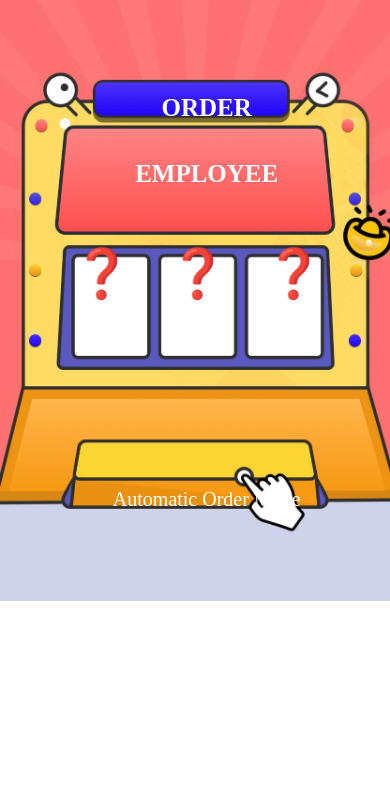
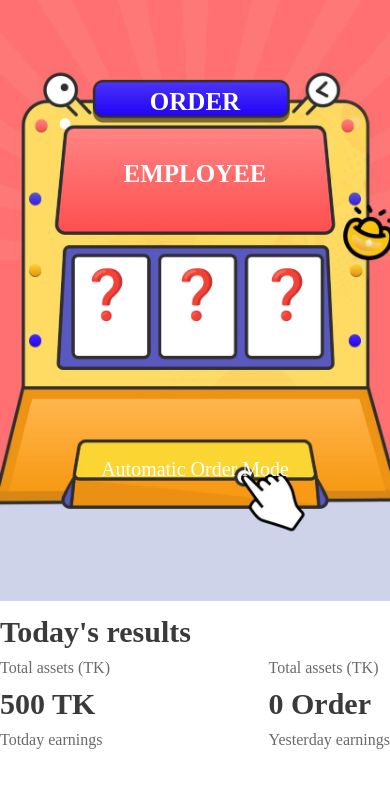
Before and after one commit to ismailhaque/spin, a plain HTML site: page index.html in a window 390 px wide. Drawn offline with Linux system fonts and the light colour scheme.

Commit message:
project complated

```diff
--- a/css/responsive.css
+++ b/css/responsive.css
@@ -1,29 +1,41 @@
 @media screen and (max-width: 400px) {
     .orderBtn {
-        left: 53%;
+        top: 88px;
+        left: 50%;
     }
     .employBtn {
-        left: 53%;
+        left: 50%;
+        top: 160px;
     }
     .automatic-order {
         width: 100%;
-        transform: translate(-39%, 0);
-        top: 488px;
-        left: 42%;
+        transform: translate(-50%, 0);
+        top: 458px;
+        left: 50%;
         font-size: 20px;
+    }
+
+    .door {
+        width: 50px;
+        height: 80px;
+        overflow: hidden;
+        border-radius: 1ex;
+        margin: 20px;
+        margin-top: -350px;
+        padding-left: 2px;
     }
 }
 
 @media screen and (max-width: 375px) {
     .orderBtn {
-        transform: translate(-56%, -50%);
-        left: 51%;
-        top: 19%;
+    transform: translate(-50%, -50%);
+    left: 50%;
+    top: 95px;
     }
     .employBtn {
-        transform: translate(-49%, -50%);
+        transform: translate(-50%, -50%);
         left: 50%;
-        top: 30%;
+        top: 160px;
     }
     .door {
         margin: 18px;
@@ -33,7 +45,7 @@
     .automatic-order {
         width: 100%;
         transform: translate(-50%, -50%);
-        top: 88%;
+        top: 440px;
         left: 50%;
         font-size: 20px;
     }
@@ -42,7 +54,12 @@
     .orderBtn {
         transform: translate(-50%, -50%);
         left: 50%;
-        top: 16%;
+        top: 81px;
+    }
+    .employBtn {
+        transform: translate(-50%, -50%);
+        left: 50%;
+        top: 140px;
     }
     .door {
         margin: 11px;
@@ -52,7 +69,7 @@
     .automatic-order {
         width: 100%;
         transform: translate(-50%, -50%);
-        top: 75%;
+        top: 376px;
         left: 50%;
         font-size: 16px;
     }
--- a/css/style.css
+++ b/css/style.css
@@ -6,7 +6,6 @@
 html,
 body {
   max-width: 425px;
-  height: 100vh;
   margin: 0 auto;
   border: 0;
   padding: 0;
@@ -84,7 +83,7 @@ button {
   width: 100%;
   position: absolute;
   transform: translate(-50%, -50%);
-  top: 100%;
+  top: 500px;
   left: 50%;
   font-size: 20px;
 }
@@ -94,7 +93,7 @@ button {
   text-align: center;
   display: block;
   position: absolute;
-  transform: translate(-50%, 0);
+  transform: translate(-50%, 0%);
   top: 94px;
   left: 50%;
   font-size: 25px;
@@ -152,3 +151,15 @@ button {
 .Btn-Right{
     background: rgba(14, 255, 110, 0.85);
 }
+.flex-table{
+  display: flex;
+  justify-content: space-between;
+}
+.flex-table p{
+  color: #6a6a6a;
+}
+.result h2{
+  color: #3a3a3a;
+  font-size: 30px;
+  padding: 10px 0;
+}
--- a/index.html
+++ b/index.html
@@ -55,6 +55,22 @@
 
     </div>
 
+    <div class="result">
+      <h2>Today's results</h2>
+      <div class="flex-table">
+        <div>
+          <p>Total assets (TK) </p>
+          <h2>500 TK</h2>
+          <p>Totday earnings </p>
+        </div>
+        <div>
+          <p>Total assets (TK) </p>
+          <h2>0 Order</h2>
+          <p>Yesterday earnings </p>
+        </div>
+      </div>
+    </div>
+
       <script src="./js/jquery.min.js"></script>
       <script src="./js/app.js"></script>
 </body>
```
